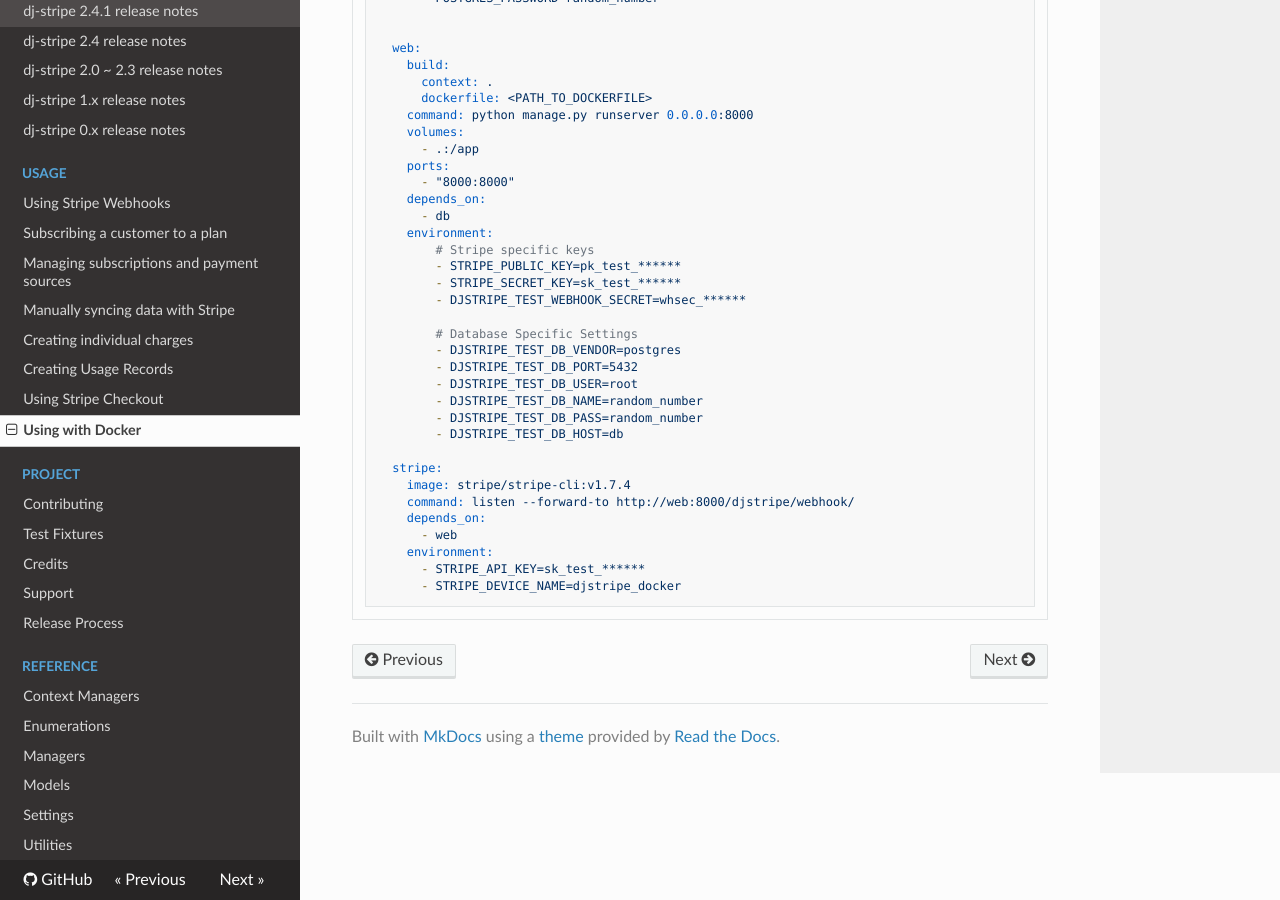
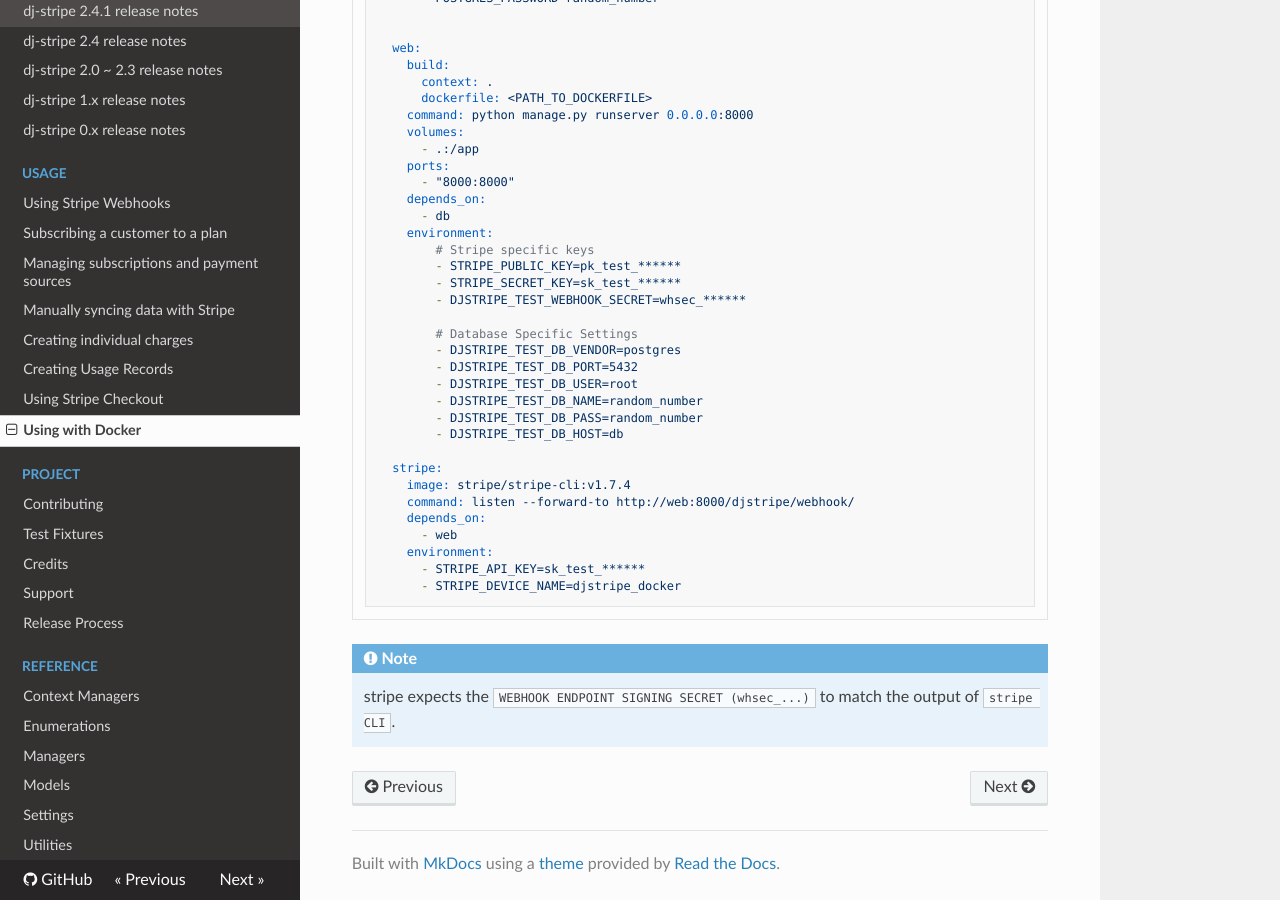
Before and after one commit to dj-stripe/dj-stripe, an MkDocs documentation site: the page built from docs/usage/using_with_docker.md, in a window 1280 px wide and 900 px high, scrolled down 587 px. Built offline with MkDocs 1.6.1, drawn with Linux system fonts in a browser that asks for light colours; nearby versions of some CDN libraries.

Commit message:
Updated docker useage docs with potential issue with multiple webhookendpoints

````diff
--- a/docs/usage/using_with_docker.md
+++ b/docs/usage/using_with_docker.md
@@ -60,3 +60,7 @@ services:
       - STRIPE_DEVICE_NAME=djstripe_docker
 
 ```
+
+!!! note
+
+    stripe expects the `WEBHOOK ENDPOINT SIGNING SECRET (whsec_...)` to match the output of `stripe CLI`.
````
